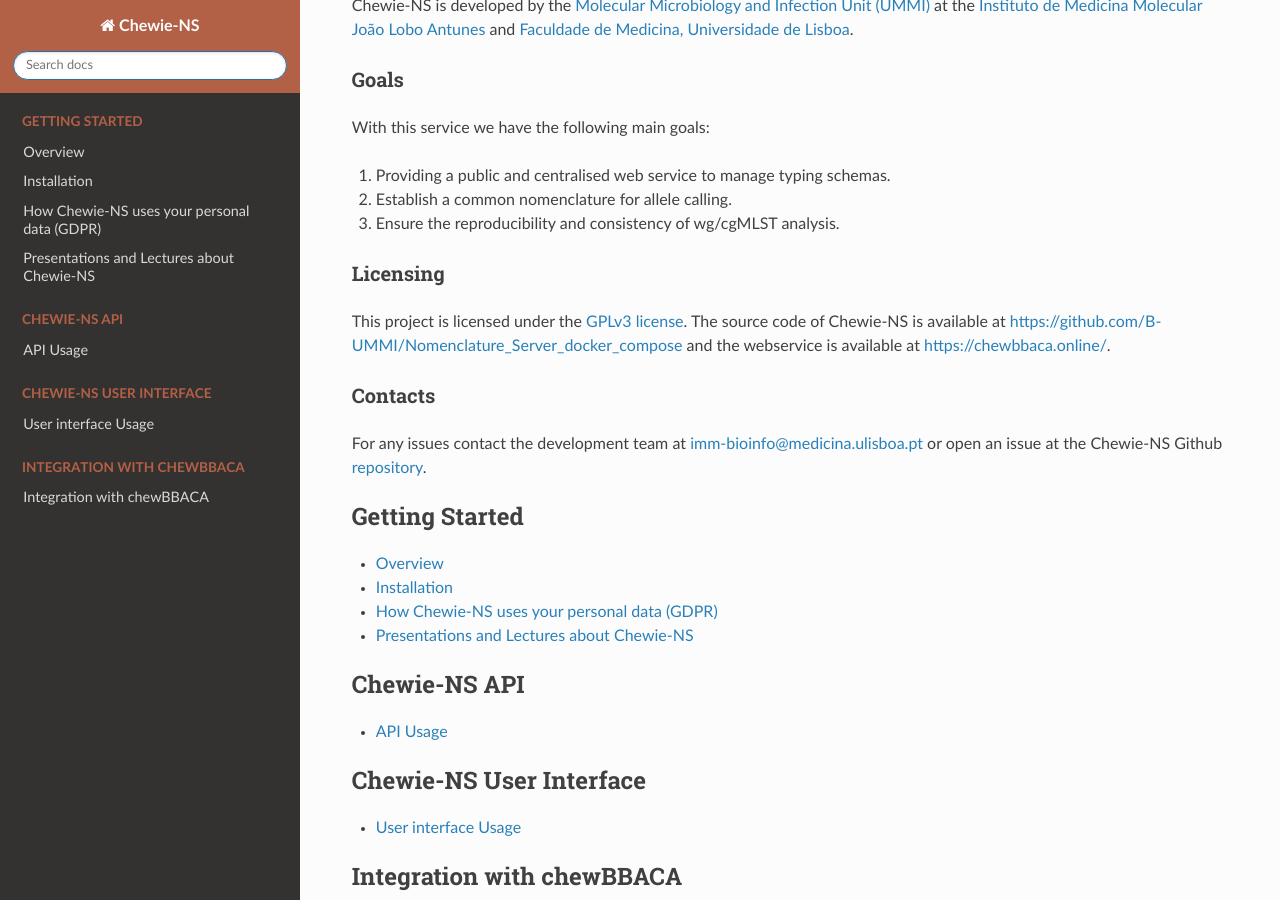
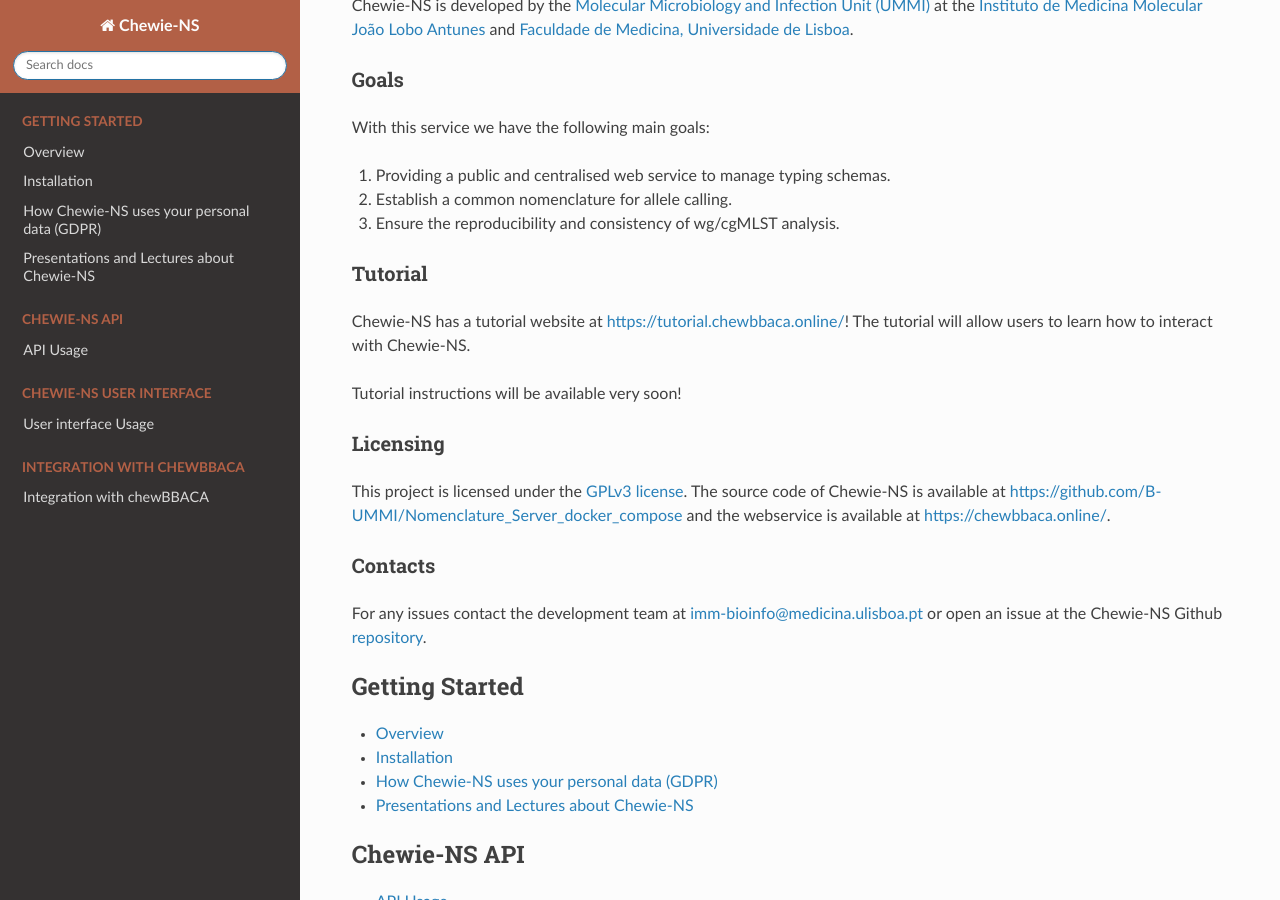
Before and after one commit to B-UMMI/Chewie-NS, a Sphinx documentation site: the page built from docs/index.rst, in a window 1280 px wide and 900 px high, scrolled down 368 px. Built offline with Sphinx 7.4.7 and the Read the Docs theme 2.0.0, drawn with Linux system fonts in a browser that asks for light colours.

Commit message:
Added a Tutorial section.

```diff
--- a/docs/index.rst
+++ b/docs/index.rst
@@ -33,6 +33,14 @@
 1. Providing a public and centralised web service to manage typing schemas.
 2. Establish a common nomenclature for allele calling.
 3. Ensure the reproducibility and consistency of wg/cgMLST analysis.
+
+Tutorial
+::::::::
+
+Chewie-NS has a tutorial website at `<https://tutorial.chewbbaca.online/>`_!
+The tutorial will allow users to learn how to interact with Chewie-NS.
+
+Tutorial instructions will be available very soon!
 
 Licensing
 :::::::::
```
